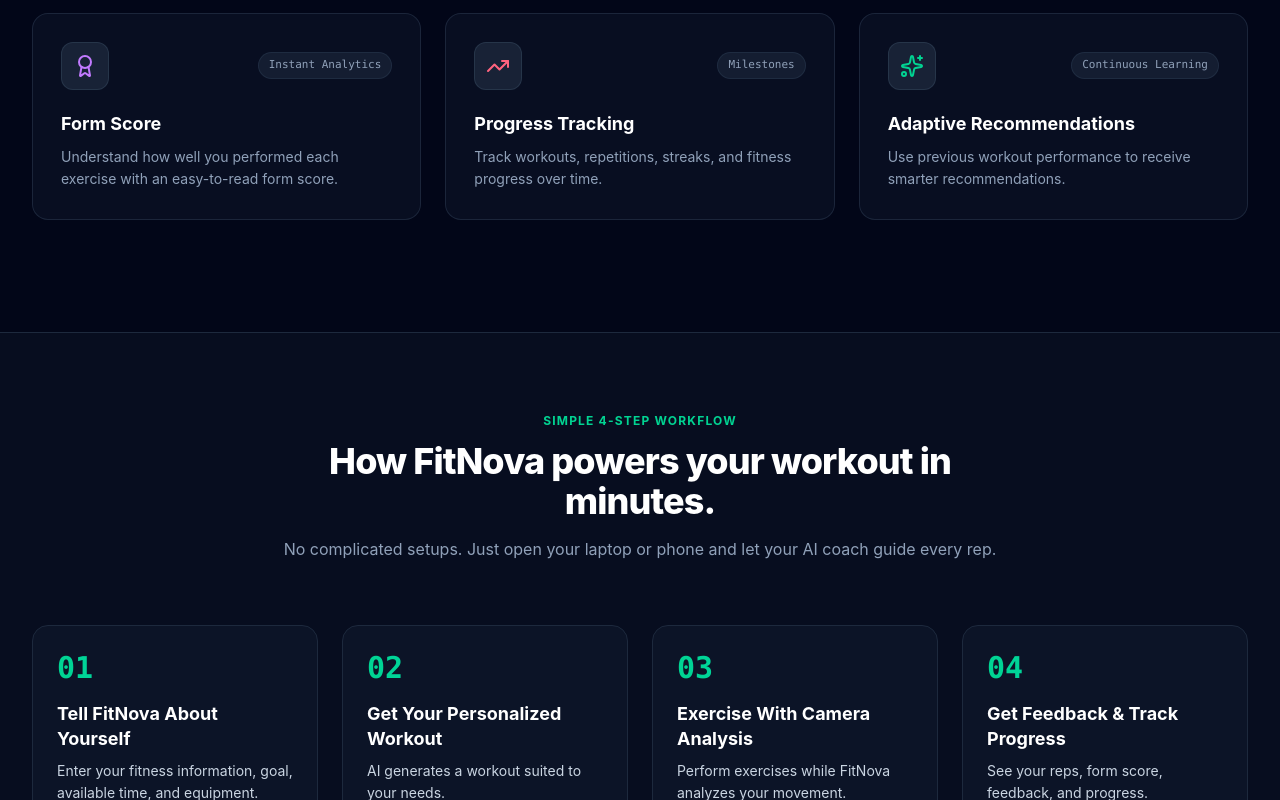
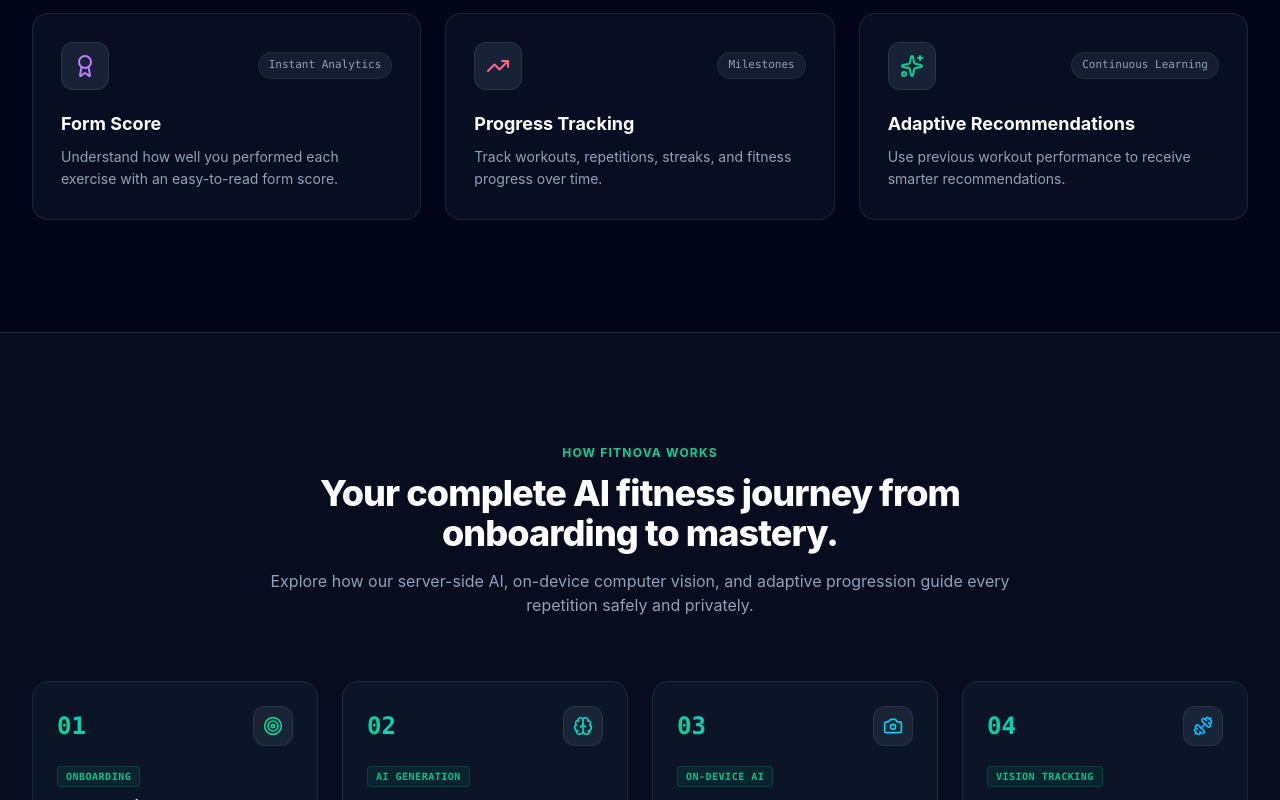
Before and after one commit to RohitKumar1144/FitNova, a React (Vite) app: page / in a window 1280 px wide. Shown: the part 2000-2800 px from the top of the page. Built offline with nearby package versions, Linux system fonts and the light colour scheme; no server answers.

Commit message:
Add FitNova How It Works section

```diff
--- a/src/pages/LandingPage.tsx
+++ b/src/pages/LandingPage.tsx
@@ -17,7 +17,11 @@
   Clock,
   Compass,
   Award,
-  Video
+  Video,
+  MessageSquare,
+  Eye,
+  ArrowRight,
+  Dumbbell
 } from 'lucide-react'
 
 export default function LandingPage() {
@@ -73,27 +77,59 @@
   const steps = [
     {
       step: '01',
-      title: 'Tell FitNova About Yourself',
-      description: 'Enter your fitness information, goal, available time, and equipment.',
-      detail: 'Tailored for hostel rooms, home workouts, or gym setups.',
+      title: 'Personalize',
+      description: 'Create your account and complete onboarding with your fitness level, goal, schedule, and gear.',
+      detail: 'Tailored for students, busy beginners, and home routines.',
+      icon: <Target className="w-5 h-5 text-emerald-400" />,
+      tag: 'Onboarding',
     },
     {
       step: '02',
-      title: 'Get Your Personalized Workout',
-      description: 'AI generates a workout suited to your needs.',
-      detail: 'Smart pacing, balanced volume, and injury prevention.',
+      title: 'Get Your AI Plan',
+      description: 'FitNova generates a personalized session with target reps, sets, and balanced volume.',
+      detail: 'Built with server-side AI tailored to your profile.',
+      icon: <Brain className="w-5 h-5 text-teal-400" />,
+      tag: 'AI Generation',
     },
     {
       step: '03',
-      title: 'Exercise With Camera Analysis',
-      description: 'Perform exercises while FitNova analyzes your movement.',
-      detail: 'Edge pose tracking runs securely in your browser.',
+      title: 'Start Your Workout',
+      description: 'Launch your webcam. MediaPipe pose detection runs directly in your browser with private on-device vision.',
+      detail: 'No video is stored or sent to any remote server.',
+      icon: <Camera className="w-5 h-5 text-cyan-400" />,
+      tag: 'On-Device AI',
     },
     {
       step: '04',
-      title: 'Get Feedback & Track Progress',
-      description: 'See your reps, form score, feedback, and progress.',
-      detail: 'Unlock streaks and level up your physical consistency.',
+      title: 'Track Every Rep',
+      description: 'Perform squats, push-ups, or bicep curls with hands-free automated repetition counting.',
+      detail: 'State-machine tracking prevents phantom reps.',
+      icon: <Dumbbell className="w-5 h-5 text-sky-400" />,
+      tag: 'Vision Tracking',
+    },
+    {
+      step: '05',
+      title: 'Fix Your Form',
+      description: 'Receive real-time biomechanical feedback on joint depth, spine alignment, and movement phase.',
+      detail: 'Live visual indicators correct faults immediately.',
+      icon: <Eye className="w-5 h-5 text-amber-400" />,
+      tag: 'Instant Feedback',
+    },
+    {
+      step: '06',
+      title: 'Adapt & Improve',
+      description: 'View your FitNova Activity Score, progress trends, and earned badges as workout targets dynamically adapt.',
+      detail: 'Hardened database persistence across every session.',
+      icon: <TrendingUp className="w-5 h-5 text-purple-400" />,
+      tag: 'Adaptive Fitness',
+    },
+    {
+      step: '07',
+      title: 'Ask Your AI Coach',
+      description: 'Chat with your AI Coach anytime for workout tips, recovery suggestions, and routine modifications.',
+      detail: 'Context-aware advice tailored to your history.',
+      icon: <MessageSquare className="w-5 h-5 text-rose-400" />,
+      tag: 'Interactive Coach',
     },
   ]
 
@@ -482,42 +518,78 @@
       </section>
 
       {/* 5. HOW IT WORKS SECTION */}
-      <section id="how-it-works" className="py-20 bg-slate-900/40 border-t border-slate-800 relative">
+      <section id="how-it-works" className="py-20 md:py-28 bg-slate-900/40 border-t border-slate-800 relative">
         <div className="max-w-7xl mx-auto px-4 sm:px-6 lg:px-8">
           <div className="text-center max-w-3xl mx-auto mb-16">
             <h2 className="text-xs font-bold uppercase tracking-widest text-emerald-400 mb-3">
-              Simple 4-Step Workflow
+              How FitNova Works
             </h2>
             <h3 className="text-3xl sm:text-4xl font-extrabold text-white tracking-tight mb-4">
-              How FitNova powers your workout in minutes.
+              Your complete AI fitness journey from onboarding to mastery.
             </h3>
             <p className="text-slate-400 text-base">
-              No complicated setups. Just open your laptop or phone and let your AI coach guide every rep.
+              Explore how our server-side AI, on-device computer vision, and adaptive progression guide every repetition safely and privately.
             </p>
           </div>
 
-          <div className="grid md:grid-cols-2 lg:grid-cols-4 gap-6">
+          <div className="grid grid-cols-1 md:grid-cols-2 lg:grid-cols-3 xl:grid-cols-4 gap-6">
             {steps.map((item, idx) => (
               <div
                 key={idx}
-                className="relative rounded-2xl bg-slate-900/70 border border-slate-800 p-6 flex flex-col justify-between"
+                className={`group relative rounded-2xl bg-slate-900/70 border border-slate-800 p-6 flex flex-col justify-between hover:border-slate-700 hover:bg-slate-900/90 transition-all duration-200 ${
+                  idx === 6 ? 'md:col-span-2 lg:col-span-3 xl:col-span-1' : ''
+                }`}
               >
                 <div>
-                  <span className="text-3xl font-black text-transparent bg-clip-text bg-gradient-to-r from-emerald-400 to-teal-400 font-mono block mb-4">
-                    {item.step}
-                  </span>
-                  <h4 className="text-lg font-bold text-white mb-2 leading-snug">
-                    {item.title}
-                  </h4>
+                  <div className="flex items-center justify-between mb-4">
+                    <span className="text-2xl font-black text-transparent bg-clip-text bg-gradient-to-r from-emerald-400 to-teal-400 font-mono">
+                      {item.step}
+                    </span>
+                    <div className="w-10 h-10 rounded-xl bg-slate-800/80 border border-slate-700/60 flex items-center justify-center group-hover:scale-110 transition-transform">
+                      {item.icon}
+                    </div>
+                  </div>
+
+                  <div className="mb-2">
+                    <span className="text-[10px] font-mono font-bold uppercase tracking-wider text-emerald-400/90 bg-emerald-500/10 px-2 py-0.5 rounded border border-emerald-500/20 inline-block mb-1.5">
+                      {item.tag}
+                    </span>
+                    <h4 className="text-lg font-bold text-white group-hover:text-emerald-300 transition-colors">
+                      {item.title}
+                    </h4>
+                  </div>
+
                   <p className="text-sm text-slate-300 mb-4 leading-relaxed">
                     {item.description}
                   </p>
                 </div>
-                <div className="pt-3 border-t border-slate-800 text-xs text-slate-500 font-medium">
-                  {item.detail}
+
+                <div className="pt-3 border-t border-slate-800/80 text-xs text-slate-400 font-medium flex items-center gap-1.5">
+                  <CheckCircle2 className="w-3.5 h-3.5 text-emerald-400 shrink-0" />
+                  <span>{item.detail}</span>
                 </div>
               </div>
             ))}
+          </div>
+
+          {/* Quick interactive callout banner inside How It Works */}
+          <div className="mt-12 rounded-2xl bg-gradient-to-r from-emerald-950/30 via-slate-900/80 to-slate-900/80 border border-emerald-500/20 p-6 flex flex-col sm:flex-row items-center justify-between gap-4">
+            <div className="flex items-center gap-3 text-left">
+              <div className="w-10 h-10 rounded-xl bg-emerald-500/10 border border-emerald-500/30 flex items-center justify-center text-emerald-400 shrink-0">
+                <Sparkles className="w-5 h-5" />
+              </div>
+              <div>
+                <h4 className="text-sm font-bold text-white">Ready to experience real-time AI movement tracking?</h4>
+                <p className="text-xs text-slate-400">Zero hardware required. Your camera feed stays 100% on your device.</p>
+              </div>
+            </div>
+            <Link
+              to="/auth"
+              className="inline-flex items-center gap-2 px-5 py-2.5 rounded-xl bg-emerald-500 hover:bg-emerald-400 text-slate-950 text-xs font-bold shadow-lg shadow-emerald-500/20 transition shrink-0"
+            >
+              <span>Get Started Now</span>
+              <ArrowRight className="w-4 h-4" />
+            </Link>
           </div>
         </div>
       </section>
```
